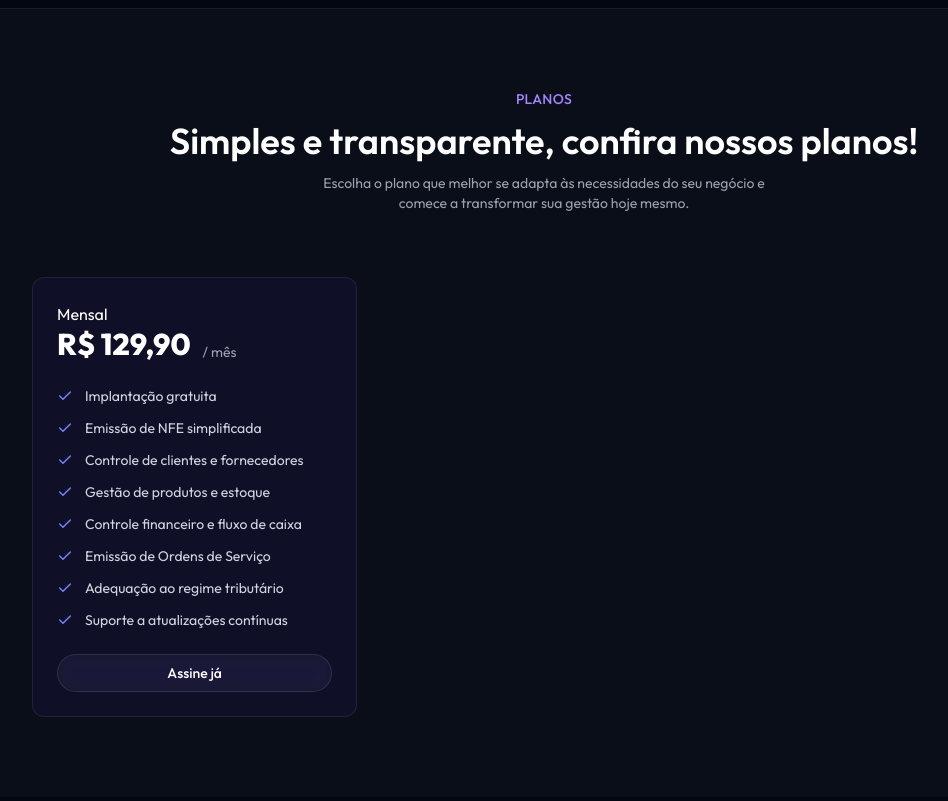
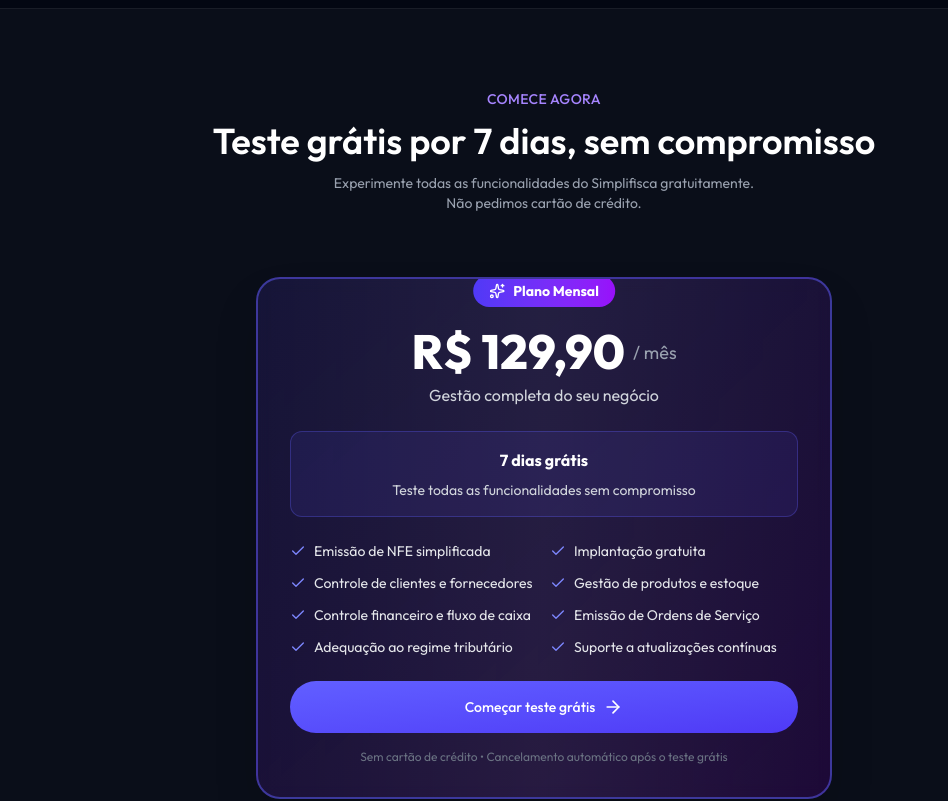
Before and after one commit to andreyy5/landingSimplifisca, a Next.js app: page / in a window 1280 px wide. Shown: the part 1380-2181 px from the top of the page, without its empty margins (96-1044 px from the left). Built offline with nearby package versions, Linux system fonts and the light colour scheme.

Commit message:
ajustes seção pricing

```diff
--- a/components/Navbar.tsx
+++ b/components/Navbar.tsx
@@ -10,7 +10,7 @@
     const navLinks = [
         { name: 'Início', href: '/#' },
         { name: 'Funcionalidades', href: '/#features' },
-        { name: 'Experimente já', href: '/#pricing' },
+        { name: 'Comece agora', href: '/#pricing' },
         { name: 'FAQ', href: '/#faq' },
     ];
 
--- a/components/Pricing.tsx
+++ b/components/Pricing.tsx
@@ -1,91 +1,101 @@
-import { Check } from 'lucide-react';
-import { PrimaryButton, GhostButton } from './Buttons';
+import { Check, ArrowRight, Sparkles } from 'lucide-react';
+import { PrimaryButton } from './Buttons';
 import Title from './Title';
-import { plansData } from '@/data/dummy-data';
 import { motion } from 'framer-motion';
-import { useRef } from 'react';
 
 export default function Pricing() {
-    const refs = useRef<(HTMLDivElement | null)[]>([]);
+    const features = [
+        'Emissão de NFE simplificada',
+        'Implantação gratuita',
+        'Controle de clientes e fornecedores',
+        'Gestão de produtos e estoque',
+        'Controle financeiro e fluxo de caixa',
+        'Emissão de Ordens de Serviço',
+        'Adequação ao regime tributário',
+        'Suporte a atualizações contínuas',
+    ];
+
     return (
         <section id="pricing" className="py-20 bg-white/3 border-t border-white/6">
             <div className="max-w-6xl mx-auto px-4">
-
                 <Title
-                    title="Planos"
-                    heading="Simples e transparente, confira nossos planos!"
-                    description="Escolha o plano que melhor se adapta às necessidades do seu negócio e comece a transformar sua gestão hoje mesmo."
+                    title="Comece Agora"
+                    heading="Teste grátis por 7 dias, sem compromisso"
+                    description="Experimente todas as funcionalidades do Simplifisca gratuitamente. Não pedimos cartão de crédito."
                 />
 
-                <div className="grid md:grid-cols-3 gap-6 max-w-5xl mx-auto">
-                    {plansData.map((plan, i) => (
+                <div className="max-w-xl mx-auto">
                     <motion.div
-                            key={i}
-
-                            ref={(el) => {
-                                refs.current[i] = el;
-                            }}
-                            initial={{ y: 150, opacity: 0 }}
+                        initial={{ y: 50, opacity: 0 }}
                         whileInView={{ y: 0, opacity: 1 }}
                         viewport={{ once: true }}
-                            transition={{ type: "spring", stiffness: 250, damping: 70, mass: 1, delay: 0.1 + i * 0.1 }}
-                            onAnimationComplete={() => {
-                                const card = refs.current[i];
-                                if (card) {
-                                    card.classList.add("transition", "duration-500", "hover:scale-102");
-                                }
-                            }}
-                            className={`relative p-6 rounded-xl border backdrop-blur ${plan.popular
-                                ? 'border-indigo-500/50 bg-indigo-900/30'
-                                : 'border-white/8 bg-indigo-950/30'
-                                }`}
+                        transition={{ type: "spring", stiffness: 250, damping: 70, mass: 1 }}
+                        className="relative"
                     >
-                            {plan.popular && (
-                                <p className="absolute -top-3 left-1/2 -translate-x-1/2 px-3 py-1 bg-indigo-600 rounded-md text-xs">
-                                    Mais Popular
-                                </p>
-                            )}
+                        <div className="relative p-8 rounded-3xl border-2 border-indigo-500/50 bg-gradient-to-br from-indigo-950/60 to-purple-950/40 backdrop-blur shadow-2xl overflow-hidden">
+                            {/* Efeito de brilho */}
+                            <div className="absolute inset-0 bg-gradient-to-r from-transparent via-white/5 to-transparent animate-shimmer" />
 
-                            <div className="mb-6">
-                                <p>{plan.name}</p>
-                                <div className="flex items-end gap-3">
-                                    <span className="text-3xl font-extrabold">{plan.price}</span>
-                                    <span className="text-sm text-gray-400">
-                                        / {plan.credits}
-                                    </span>
+                            {/* Badge de destaque */}
+                            <div className="absolute -top-1 left-1/2 -translate-x-1/2 px-4 py-1.5 bg-gradient-to-r from-indigo-600 to-purple-600 rounded-full text-sm font-bold flex items-center gap-2">
+                                <Sparkles className="size-4" />
+                                Plano Mensal
                             </div>
-                                <p className="text-sm text-gray-300 mt-2">
-                                    {plan.desc}
+
+                            <div className="relative z-10 mt-4">
+                                {/* Preço */}
+                                <div className="text-center mb-6">
+                                    <div className="flex items-end justify-center gap-2 mb-2">
+                                        <span className="text-5xl font-extrabold">R$ 129,90</span>
+                                        <span className="text-lg text-gray-400 mb-2">/ mês</span>
+                                    </div>
+                                    <p className="text-gray-300">
+                                        Gestão completa do seu negócio
                                     </p>
                                 </div>
 
-                            <ul className="space-y-3 mb-6">
-                                {plan.features.map((feat, i) => (
-                                    <li
+                                {/* Destaque do teste grátis */}
+                                <div className="p-4 rounded-xl bg-indigo-500/10 border border-indigo-500/30 mb-6">
+                                    <div className="flex items-center justify-center gap-2 mb-2">
+                                        {/* <Sparkles className="size-5 text-yellow-400" /> */}
+                                        <span className="font-bold text-white">7 dias grátis</span>
+                                    </div>
+                                    <p className="text-sm text-gray-300 text-center">
+                                        Teste todas as funcionalidades sem compromisso
+                                    </p>
+                                </div>
+
+                                {/* Features em 2 colunas */}
+                                <ul className="grid md:grid-cols-2 gap-3 mb-6">
+                                    {features.map((feat, i) => (
+                                        <motion.li
                                             key={i}
-                                        className="flex items-center gap-3 text-sm text-gray-300"
+                                            initial={{ x: -20, opacity: 0 }}
+                                            whileInView={{ x: 0, opacity: 1 }}
+                                            viewport={{ once: true }}
+                                            transition={{ delay: 0.1 + i * 0.03 }}
+                                            className="flex items-start gap-2 text-sm text-gray-200"
                                         >
-                                        <Check className="w-4 h-4 text-indigo-400" />
-                                        {feat}
-                                    </li>
+                                            <Check className="w-4 h-4 text-indigo-400 flex-shrink-0 mt-0.5" />
+                                            <span>{feat}</span>
+                                        </motion.li>
                                     ))}
                                 </ul>
 
-                            <div>
-                                {plan.popular ? (
-                                    <PrimaryButton className="w-full">
-                                        Assine já
+                                {/* CTA */}
+                                <PrimaryButton className="w-full py-4 text-base font-bold">
+                                    Começar teste grátis
+                                    <ArrowRight className="size-5" />
                                 </PrimaryButton>
-                                ) : (
-                                    <GhostButton className="w-full justify-center">
-                                        Assine já
-                                    </GhostButton>
-                                )}
+
+                                <p className="text-xs text-gray-500 text-center mt-4">
+                                    Sem cartão de crédito • Cancelamento automático após o teste grátis
+                                </p>
+                            </div>
                         </div>
                     </motion.div>
-                    ))}
                 </div>
             </div>
         </section>
     );
-};
+}
```
Lines whose indentation alone changed are shown as unchanged.
